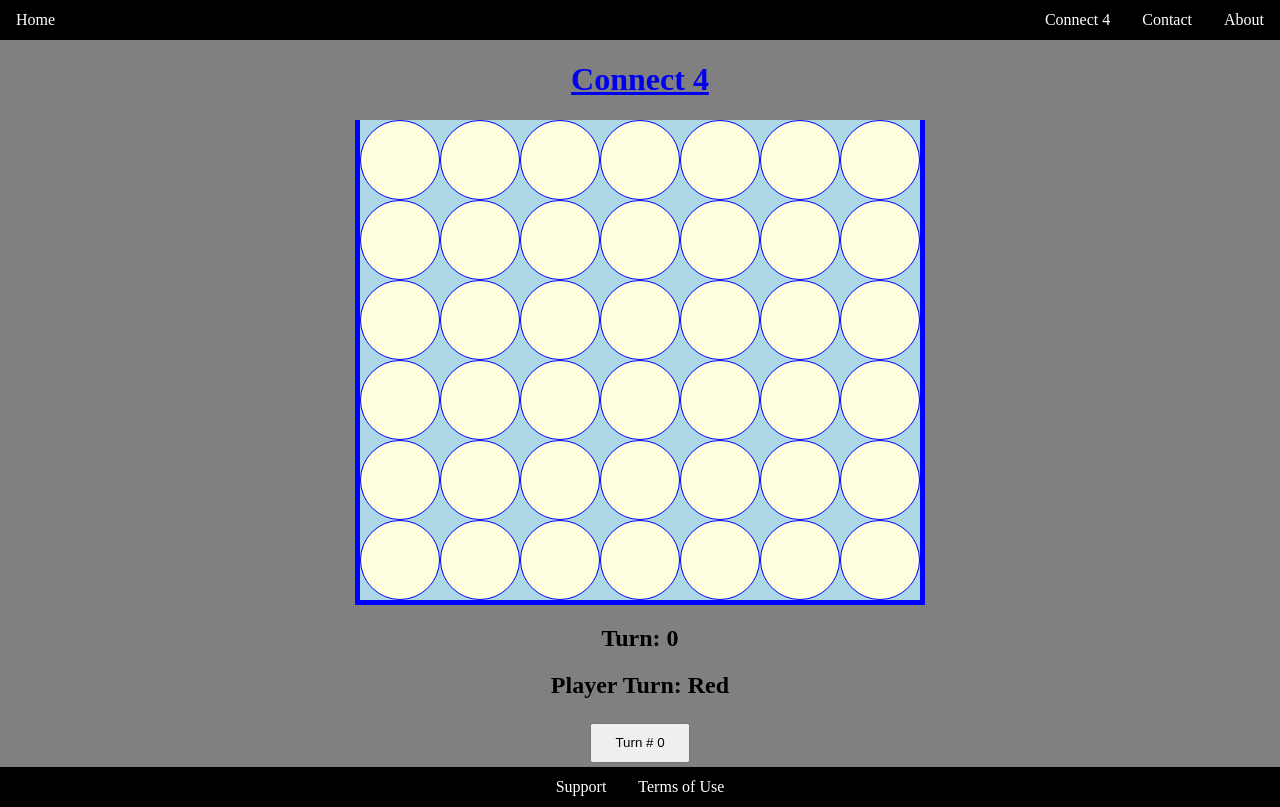
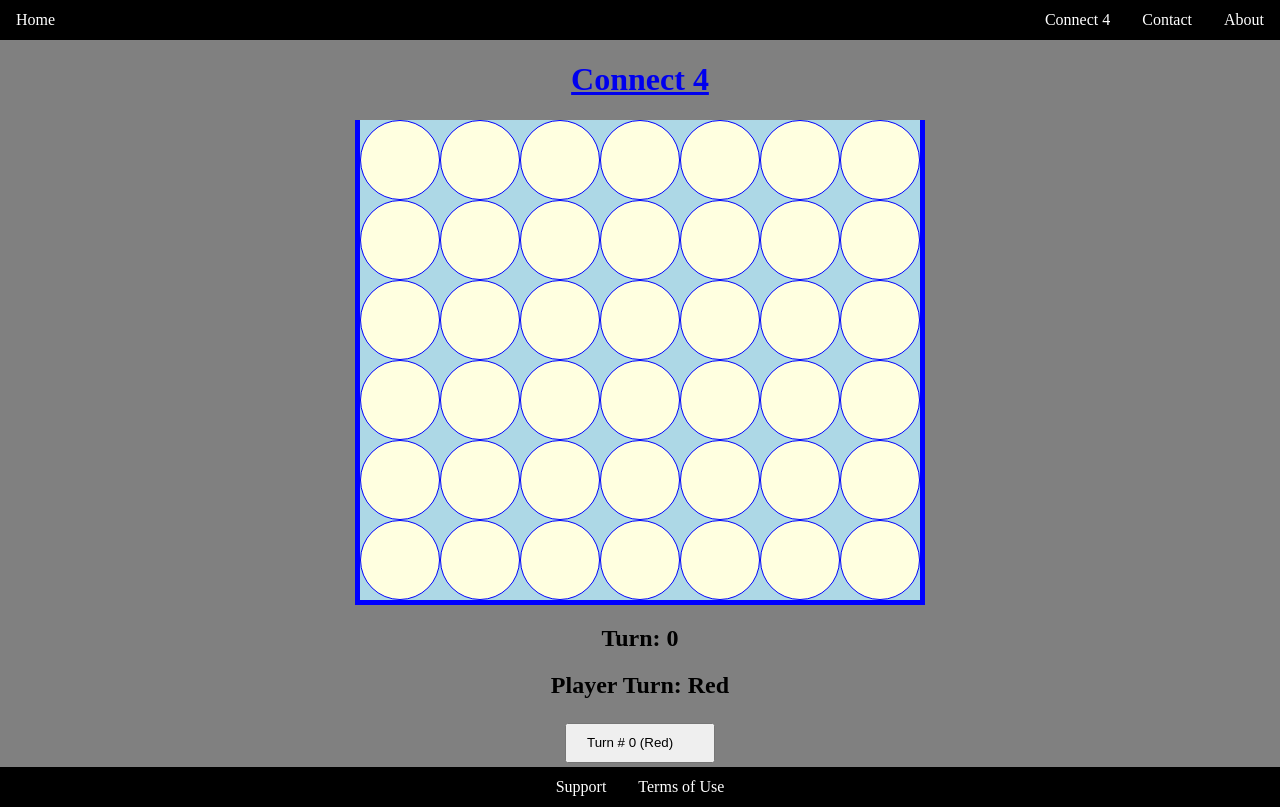
Before and after one commit to jimmythefung/jimmythefung.github.io, a Next.js app: page / in a window 1280 px wide. Built offline with nearby package versions, Linux system fonts and the light colour scheme.

Commit message:
history button shows player

```diff
--- a/src/components/Game/Connect4/Connect4.js
+++ b/src/components/Game/Connect4/Connect4.js
@@ -99,7 +99,7 @@ export default function Connect4({ m, n }) {
         return (
             <li key={turn}>
                 <button onClick={() => jumpToHistory(turn)}>
-                    Turn # {turn}
+                    Turn # {turn} ({(turn % 2 === 0)? rules.PLAYER1 : rules.PLAYER2})
                 </button>
             </li>
         );
--- a/src/components/Game/Connect4/connect4.module.css
+++ b/src/components/Game/Connect4/connect4.module.css
@@ -16,7 +16,9 @@
 }
 
 .history button {
-    width: 100px;
+    width: 150px;
     height: 40px;
     margin: 4px;
+    text-align: left;
+    padding-left: 20px;
 }
```
